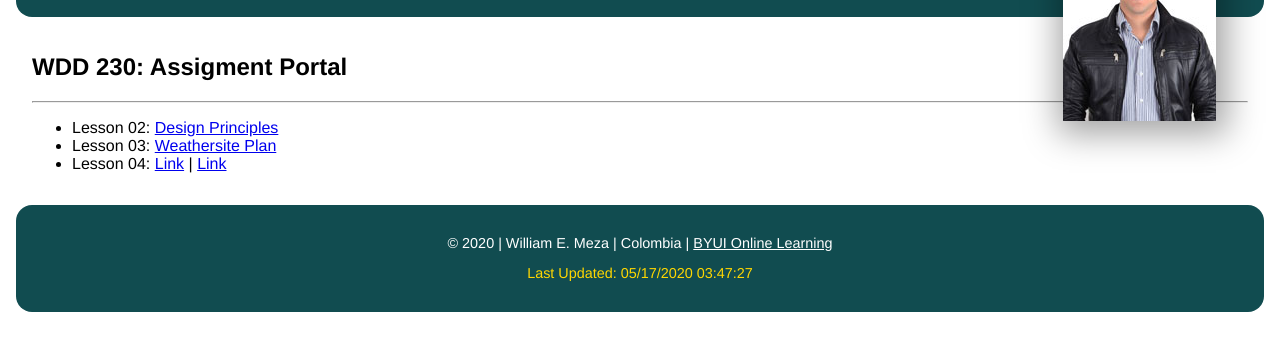
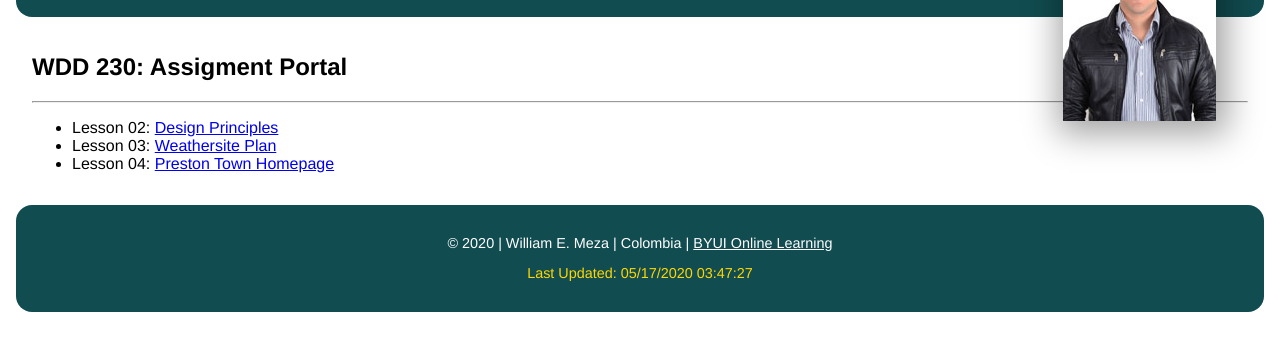
Before and after one commit to wmezadev/WDD230, a plain HTML site: page index.html in a window 1280 px wide. Shown: the part 111-462 px from the top of the page. Drawn offline with Linux system fonts and the light colour scheme.

Commit message:
refactor: update index menu

```diff
--- a/index.html
+++ b/index.html
@@ -18,7 +18,7 @@
         <ul>
             <li>Lesson 02: <a href="lesson2/design-principles.html"> Design Principles</a></li>
             <li>Lesson 03: <a href="lesson3/">Weathersite Plan</a></li>
-            <li>Lesson 04: <a href="#">Link</a> | <a href="#">Link</a></li>
+            <li>Lesson 04: <a href="lesson4//preston-4.html">Preston Town Homepage</a></li>
         </ul>
     </main>
     <footer class="footer">
```
